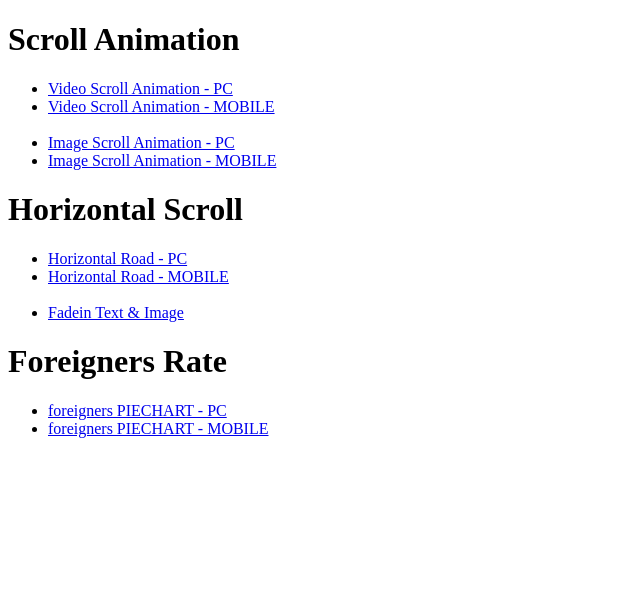
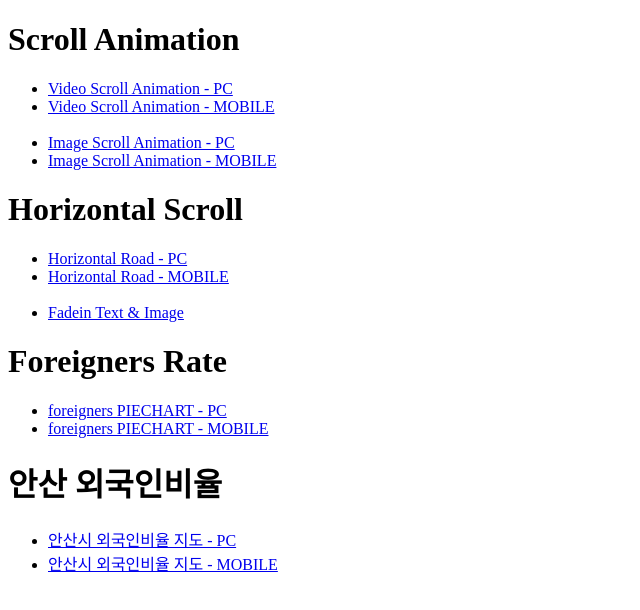
Before and after one commit to im-ivory/SamplePages, a plain HTML site: page index.html in a window 1280 px wide. Shown: the whole page, without its empty margins (0-640 px from the left). Drawn offline with Linux system fonts and the light colour scheme.

Commit message:
Add files via upload

```diff
--- a/index.html
+++ b/index.html
@@ -26,5 +26,10 @@
         <li><a href="foreigners-rate/foreigners_in_korea.html">foreigners PIECHART - PC</a></li>
         <li><a href="foreigners-rate/foreigners_in_korea mobile.html">foreigners PIECHART - MOBILE</a></li>
     </ul>
+    <h1>안산 외국인비율</h1>
+    <ul>
+        <li><a href="mapbox/ansan_pc/index.html">안산시 외국인비율 지도 - PC</a></li>
+        <li><a href="mapbox/ansan_mobile/index.html">안산시 외국인비율 지도 - MOBILE</a></li>
+    </ul>
 </body>
 </html>
```
